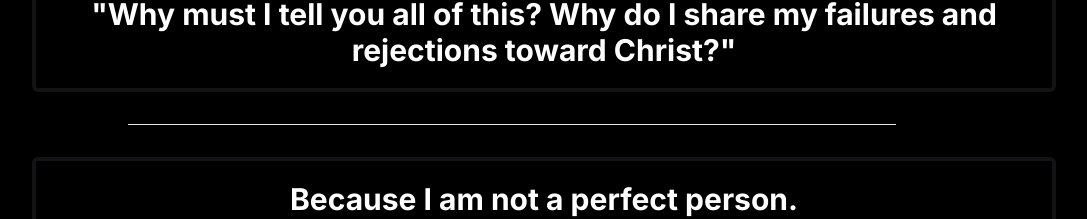
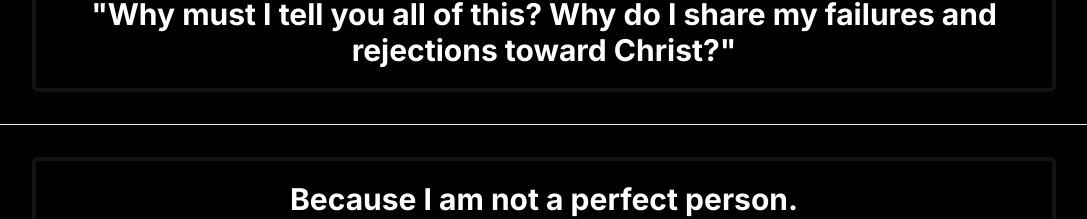
Before and after one commit to epicasino/developing-christian-blog, a Next.js app: page /about in a window 1280 px wide. Shown: the part 3478-3697 px from the top of the page, without its empty margins (96-1183 px from the left). Built offline with nearby package versions, Linux system fonts and the light colour scheme.

Commit message:
style changes in /about page route in Biography and ContentBreak components

```diff
--- a/src/app/about/page.tsx
+++ b/src/app/about/page.tsx
@@ -7,7 +7,7 @@ import './styles.css';
 
 export default function page() {
   return (
-    <main>
+    <main className="flex flex-col items-center w-full">
       <Header />
       <ContentBreak />
       <Quote />
--- a/src/components/about/biography/Biography.tsx
+++ b/src/components/about/biography/Biography.tsx
@@ -12,7 +12,7 @@ export default function Biography() {
       <section className="w-[80vw] flex flex-col gap-8 lg:text-[.95rem] xl:text-2xl">
         {paragraphs.map((paragraph) => {
           if (paragraph.type === 'p') {
-            return <p>{paragraph.text}</p>;
+            return <p key={paragraph.text}>{paragraph.text}</p>;
           }
           if (paragraph.type === 'bible' && paragraph.quote) {
             return (
@@ -20,20 +20,21 @@ export default function Biography() {
                 quote={paragraph.quote}
                 verse={paragraph.verse}
                 verseLink={paragraph.verseLink}
+                key={paragraph.quote}
               />
             );
           }
           if (paragraph.type === 'quote' && paragraph.quote) {
-            return <BibleQuote quote={paragraph.quote} />;
+            return <BibleQuote quote={paragraph.quote} key={paragraph.quote} />;
           }
           if (paragraph.type === 'break') {
-            return <ContentBreak />;
+            return <ContentBreak key={Math.random()} />;
           }
           if (paragraph.type === 'question' && paragraph.text) {
-            return <QAndABox text={paragraph.text} />;
+            return <QAndABox text={paragraph.text} key={paragraph.text} />;
           }
           if (paragraph.type === 'answer' && paragraph.text) {
-            return <QAndABox text={paragraph.text} />;
+            return <QAndABox text={paragraph.text} key={paragraph.text} />;
           }
           if (paragraph.type === 'bibleBig' && paragraph.quote) {
             return (
@@ -41,6 +42,7 @@ export default function Biography() {
                 quote={paragraph.quote}
                 verse={paragraph.verse}
                 verseLink={paragraph.verseLink}
+                key={paragraph.quote}
               />
             );
           }
--- a/src/components/utils/ContentBreak.tsx
+++ b/src/components/utils/ContentBreak.tsx
@@ -1,5 +1,5 @@
 import React from 'react';
 
 export default function ContentBreak() {
-  return <hr className="mx-24 w-[60vw]" />;
+  return <hr className="w-[85vw] self-center" />;
 }
```
